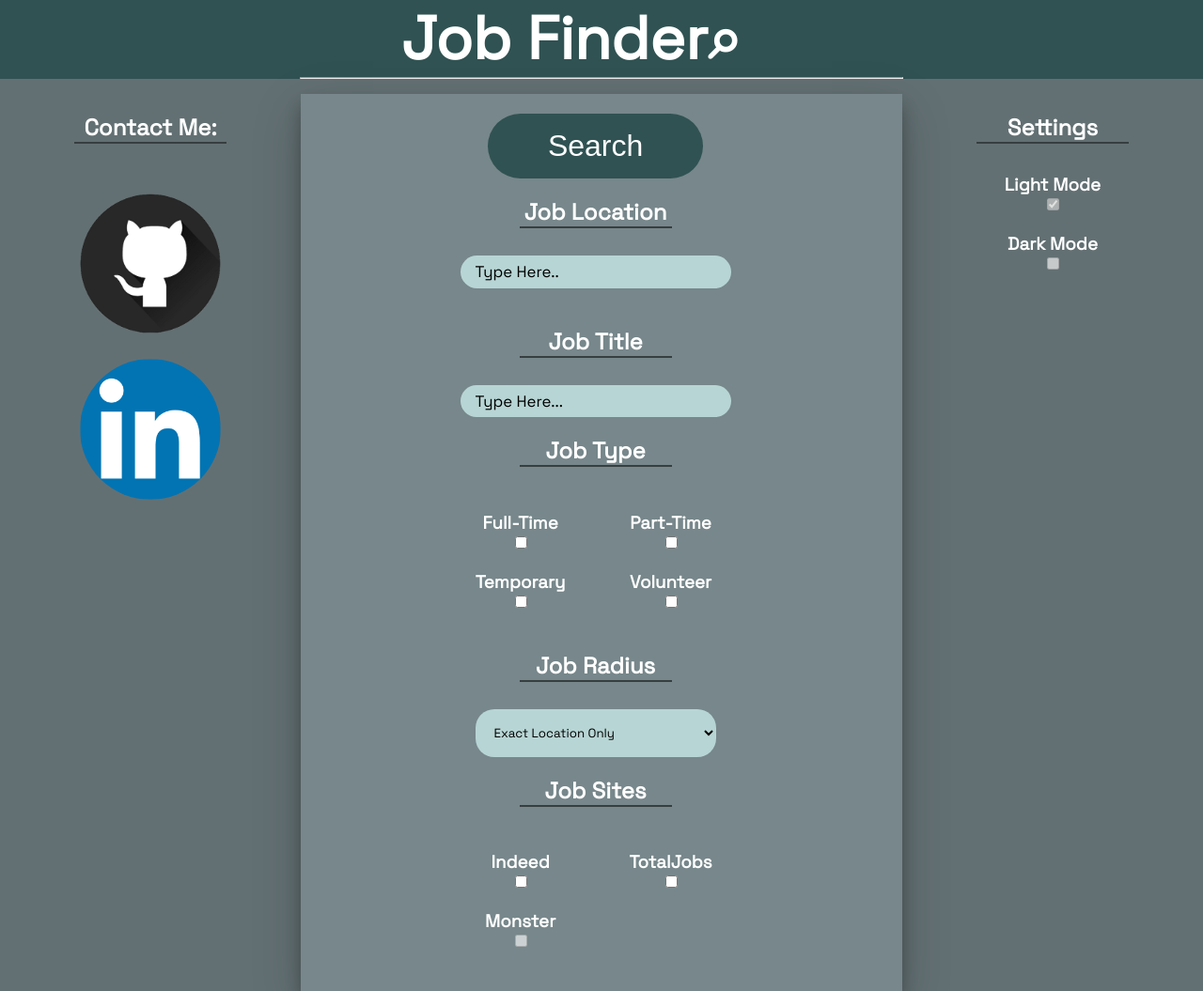
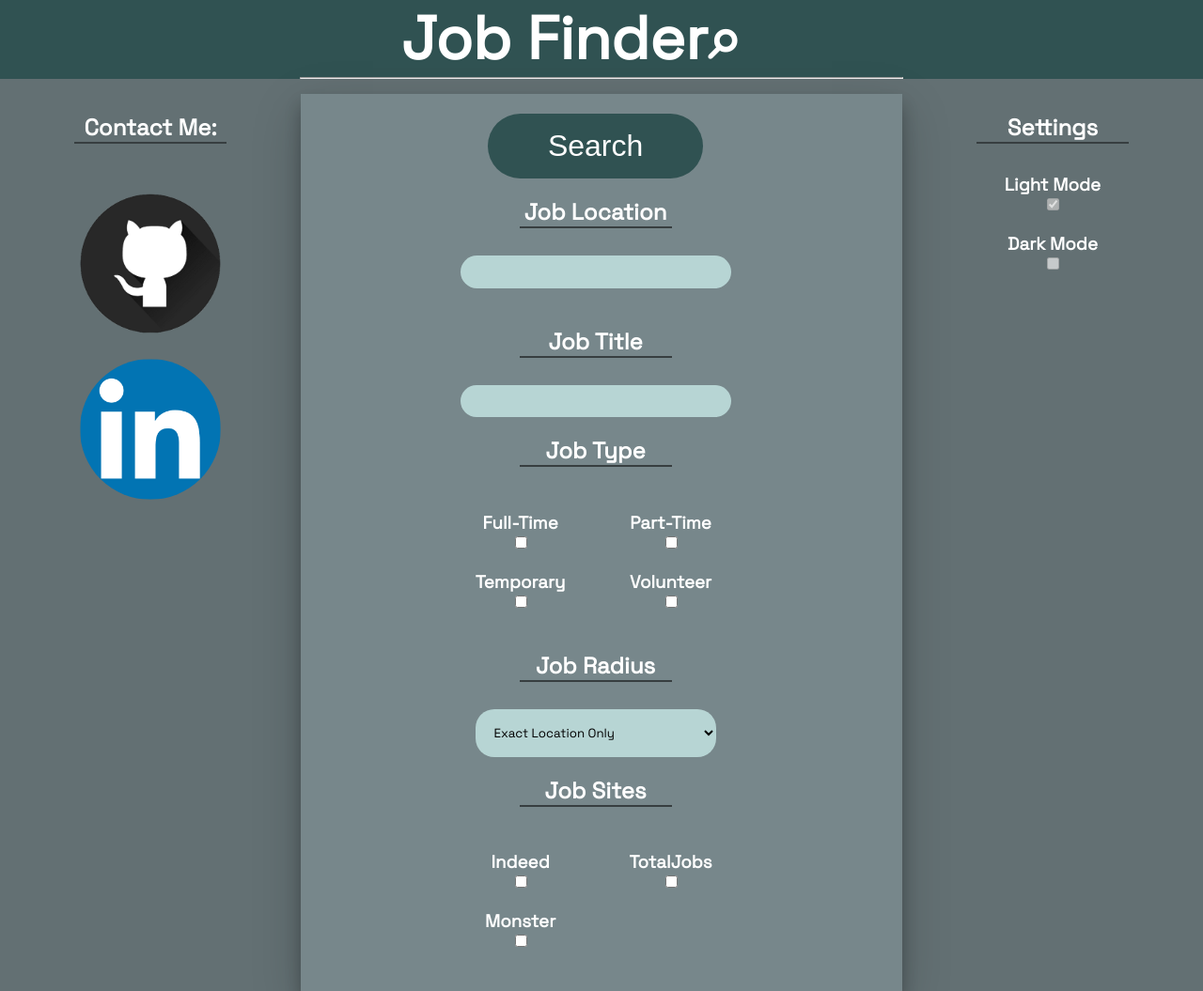
Before and after one commit to FrostGreg/job-finder, a Django app: page / in a window 1280 px wide. Shown: the whole page at 94% size. Run offline with Django 3.2, Linux system fonts and the light colour scheme.

Commit message:
Add Monster job site support
- now supports Monster site search
- javascript validation on all inputs

```diff
--- a/jobfinder/main/templates/main/base.html
+++ b/jobfinder/main/templates/main/base.html
@@ -7,6 +7,7 @@
     <meta name="author" content="Gregory Frost">
     <meta charset="utf-8">
     <meta name="viewport" content="width=device-width, initial-scale=1">
+    {% block links %}{% endblock %}
     <script>{% block scripts %}{% endblock %}</script>
 </head>
 <body>
--- a/jobfinder/main/templates/main/home.html
+++ b/jobfinder/main/templates/main/home.html
@@ -1,6 +1,11 @@
 {% extends "main/base.html" %}
 
 {% block title %}Home{% endblock %}
+
+{% block links %}
+{% load static %}
+<script src="{% static 'js/scripts.js' %}"></script>
+{% endblock %}
 
 {% block heading %}Job Finder{% endblock %}
 
@@ -20,19 +25,19 @@
 {% endblock %}
 
 {% block center-content %}
-    <form method="get" action="result">
+    <form method="get" name="main_search" action="result" onsubmit="return validate()">
         <br/>
         <button type="submit" value="search" id="search-top" name="search" class="search"><span>Search</span></button>
         <br/>
         <h2>Job Location</h2>
         <hr class="hr-contain">
         <br>
-        <input type="text" class="input-text" id="job-location" name="job-location" onfocus="this.value=''" value="Type Here.."><br>
+        <input type="text" class="input-text" id="job-location" name="job-location" ><br>
         <br>
         <h2>Job Title</h2>
         <hr class="hr-contain"/>
         <br/>
-        <input type="text" class="input-text" id="job-title" name="job-title" onfocus="this.value=''" value="Type Here..."/><br/>
+        <input type="text" class="input-text" id="job-title" name="job-title"/><br/>
         <h2>Job Type</h2>
         <hr class="hr-contain"/>
         <br/>
@@ -42,15 +47,15 @@
         >
             <div id="jt-left" style="float: left; width: 50%">
                 <h3>Full-Time</h3>
-                <input id="full-time" class="tick" name="c-full" type="checkbox"/>
+                <input id="full-time" class="job-type tick" name="c-full" type="checkbox"/>
                 <h3>Temporary</h3>
-                <input id="temporary" class="tick" name="c-temp" type="checkbox"/>
+                <input id="temporary" class="job-type tick" name="c-temp" type="checkbox"/>
             </div>
             <div id="jt-right" style="float: right; width: 50%">
                 <h3>Part-Time</h3>
-                <input id="part-time" class="tick" name="c-part" type="checkbox"/>
+                <input id="part-time" class="job-type tick" name="c-part" type="checkbox"/>
                 <h3>Volunteer</h3>
-                <input id="volunteer" class="tick" name="c-vol" type="checkbox"/>
+                <input id="volunteer" class="job-type tick" name="c-vol" type="checkbox"/>
             </div>
         </div>
 
@@ -77,13 +82,13 @@
         >
             <div id="js-left" style="float: left; width: 50%">
                 <h3>Indeed</h3>
-                <input id="indeed" name="c-indeed" type="checkbox"/>
+                <input id="indeed" class="job-site tick" name="c-indeed" type="checkbox"/>
                 <h3>Monster</h3>
-                <input id="monster" name="c-monster" type="checkbox" disabled/>
+                <input id="monster" class="job-site tick" name="c-monster" type="checkbox"/>
             </div>
             <div id="js-right" style="float: right; width: 50%">
                 <h3>TotalJobs</h3>
-                <input id="totaljobs" name="c-totaljobs" type="checkbox"/>
+                <input id="totaljobs" class="job-site tick" name="c-totaljobs" type="checkbox"/>
             </div>
         </div>
 
@@ -99,7 +104,7 @@
     <h2>Settings</h2>
     <hr class="container-title-underline"/>
     <h3>Light Mode</h3>
-    <input id="light" class="tick" type="checkbox" checked disabled/>
+    <input id="light" class="colour-scheme tick" type="checkbox" checked disabled/>
     <h3>Dark Mode</h3>
-    <input id="dark" class="tick" type="checkbox" disabled/>
+    <input id="dark" class="colour-scheme tick" type="checkbox" disabled/>
 {% endblock %}
--- a/jobfinder/main/templates/main/result.html
+++ b/jobfinder/main/templates/main/result.html
@@ -25,6 +25,10 @@ function goBack() {
     {% endfor %}
 </ul>
 <h2>Monster</h2><hr>
-
+<ul>
+    {% for job in monster_jobs %}
+        <li><a href="{{job.url}}">{{job.name}}</a></li>
+    {% endfor %}
+</ul>
 
 {% endblock %}
--- a/jobfinder/main/views.py
+++ b/jobfinder/main/views.py
@@ -1,5 +1,5 @@
 from django.shortcuts import render
-from .classes.main import IndeedSearch, TotalJobsSearch
+from .classes.main import IndeedSearch, TotalJobsSearch, MonsterSearch
 
 
 # Create your views here.
@@ -28,6 +28,7 @@ def result(response):
     radius = response.GET.get("radius")
     indeed_jobs = []
     totaljobs_jobs = []
+    monster_jobs = []
     check_to_type = {"c-full": "fulltime",
                      "c-part": "parttime",
                      "c-temp": "temporary",
@@ -40,5 +41,9 @@ def result(response):
             if response.GET.get("c-totaljobs"):
                 new = TotalJobsSearch(location=location, job_type=check_to_type[element], title=title, radius=radius)
                 totaljobs_jobs += new.get_links()
+            if response.GET.get("c-monster"):
+                new = MonsterSearch(location=location, title=title, radius=radius)
+                monster_jobs += new.get_links()
 
-    return render(response, "main/result.html", {"indeed_jobs": indeed_jobs, "totaljobs_jobs": totaljobs_jobs})
+    return render(response, "main/result.html", {"indeed_jobs": indeed_jobs, "totaljobs_jobs": totaljobs_jobs,
+                  "monster_jobs": monster_jobs})
```
Also changed, not shown: jobfinder/main/classes/main.py (+41 -4 lines), jobfinder/main/static/js/scripts.js (added, +43 -0 lines).
